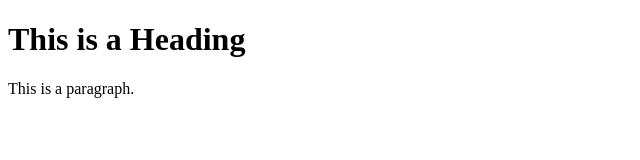
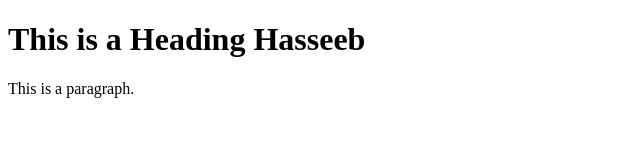
Before and after one commit to HafizAbdullahTariq/node-js-test, a website: page index.html in a window 1280 px wide. Shown: the whole page, without its empty margins (0-640 px from the left). Drawn offline with Linux system fonts and the light colour scheme.

Commit message:
Update index.html

```diff
--- a/index.html
+++ b/index.html
@@ -4,7 +4,7 @@
     <title>Page Title</title>
   </head>
   <body>
-    <h1>This is a Heading</h1>
+    <h1>This is a Heading Hasseeb</h1>
     <p>This is a paragraph.</p>
   </body>
 </html>
```
